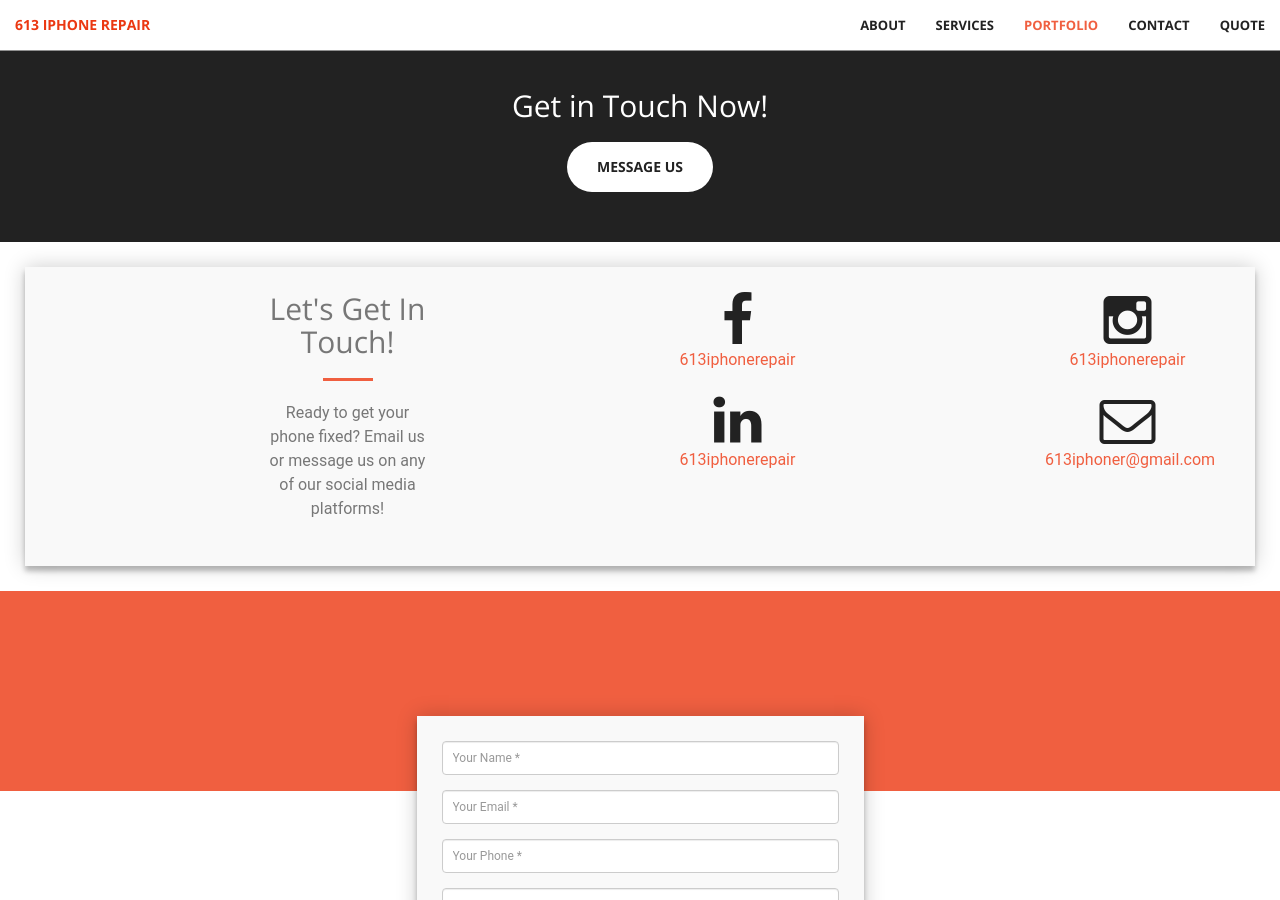
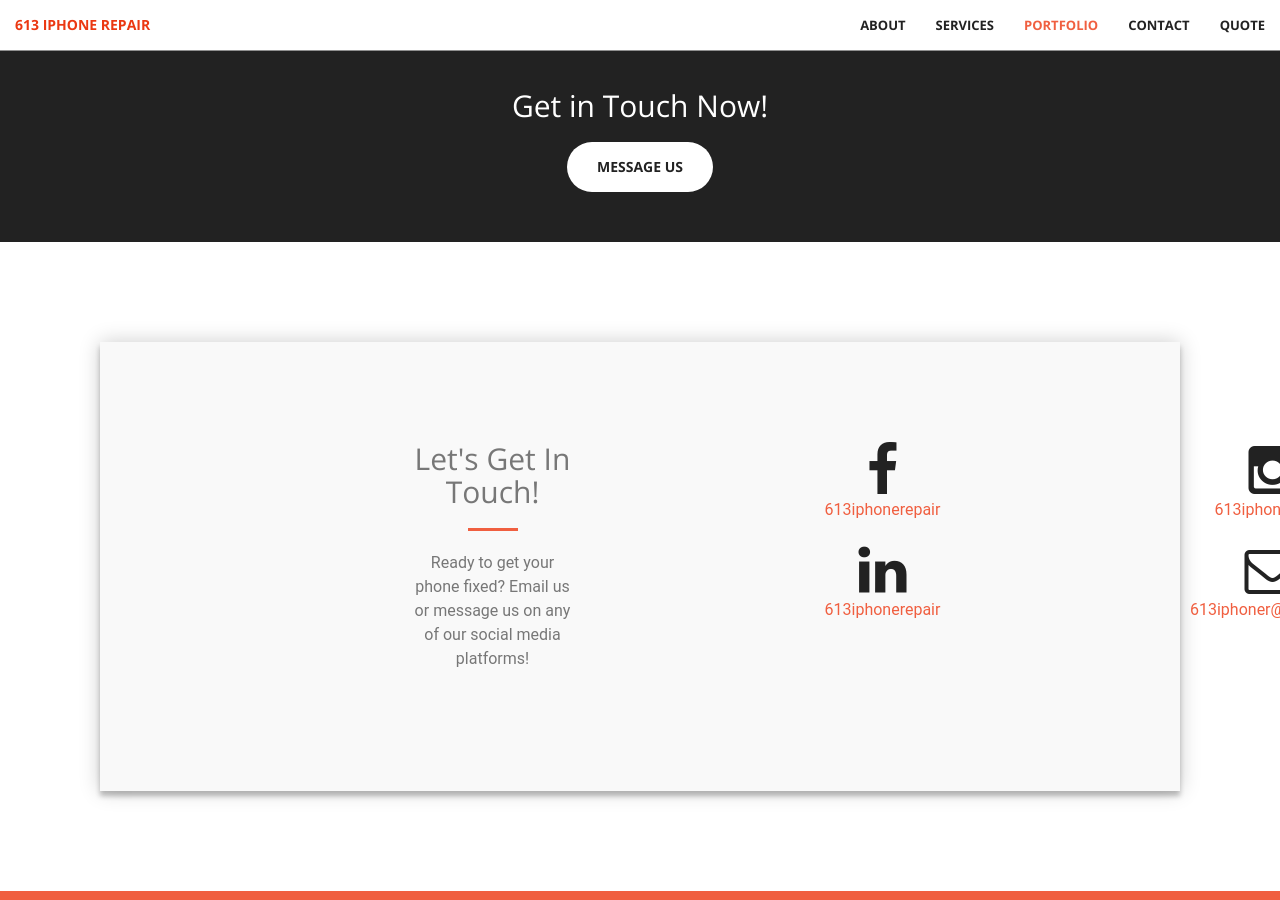
Before and after one commit to SuhaibElkomy/613iphonerepair, a Jekyll site: the page built from index.html, in a window 1280 px wide and 900 px high, scrolled down 2763 px. Built offline with Jekyll 4.4.1, drawn with Linux system fonts in a browser that asks for light colours.

Commit message:
Update Quote.html

```diff
--- a/_includes/Quote.html
+++ b/_includes/Quote.html
@@ -27,8 +27,8 @@ form
 #contact {
 
   background: #F9F9F9;
-  padding: 25px;
-  margin: 25px;
+  padding: 100px;
+  margin: 100px;
   box-shadow: 0 0 20px 0 rgba(0, 0, 0, 0.2), 0 5px 5px 0 rgba(0, 0, 0, 0.24);
    font-family: "Roboto", Helvetica, Arial, sans-serif;
   color: #777;
@@ -66,7 +66,7 @@ fieldset {
   border: 1px solid #ccc;
   background: #FFF;
   margin: 0 0 5px;
-  padding: 10px;
+  padding: 30px;
 }
 
 #contact input[type="text"]:hover,
```
